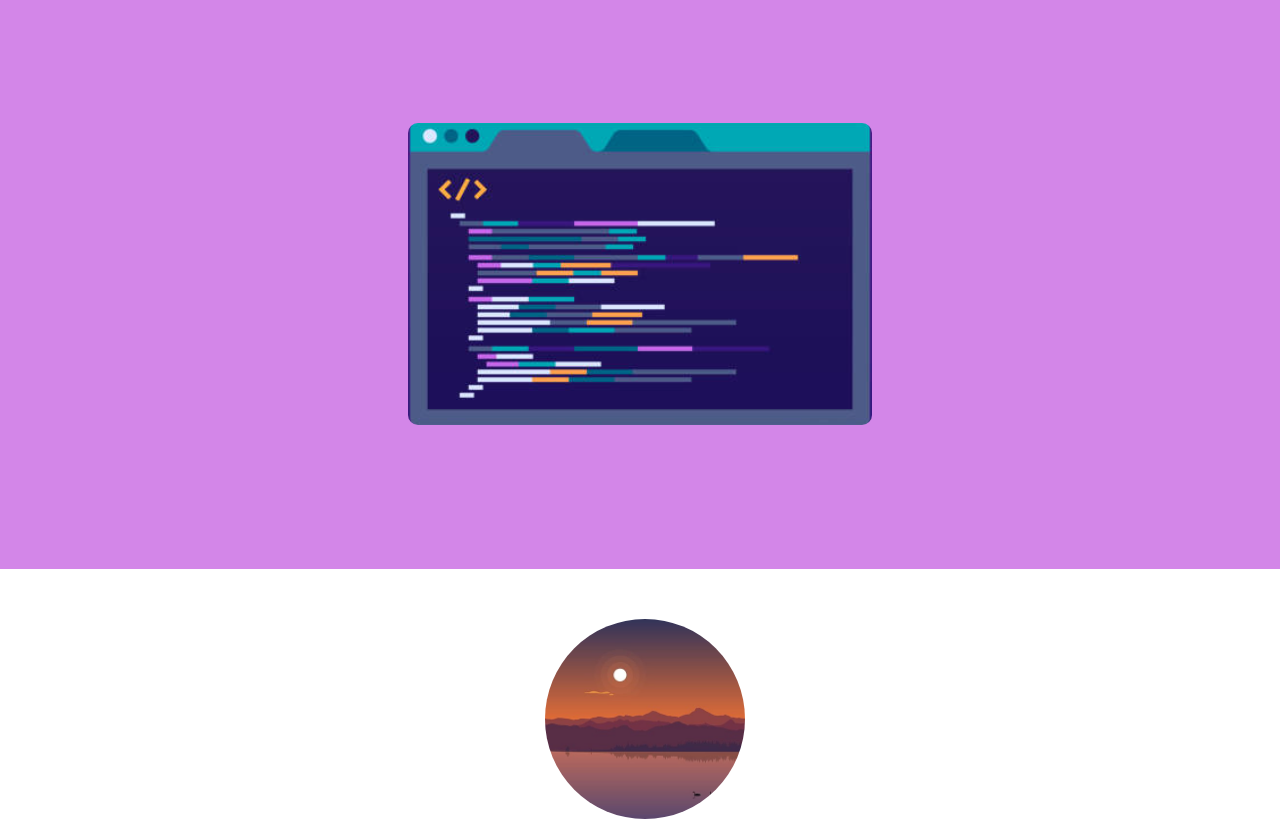
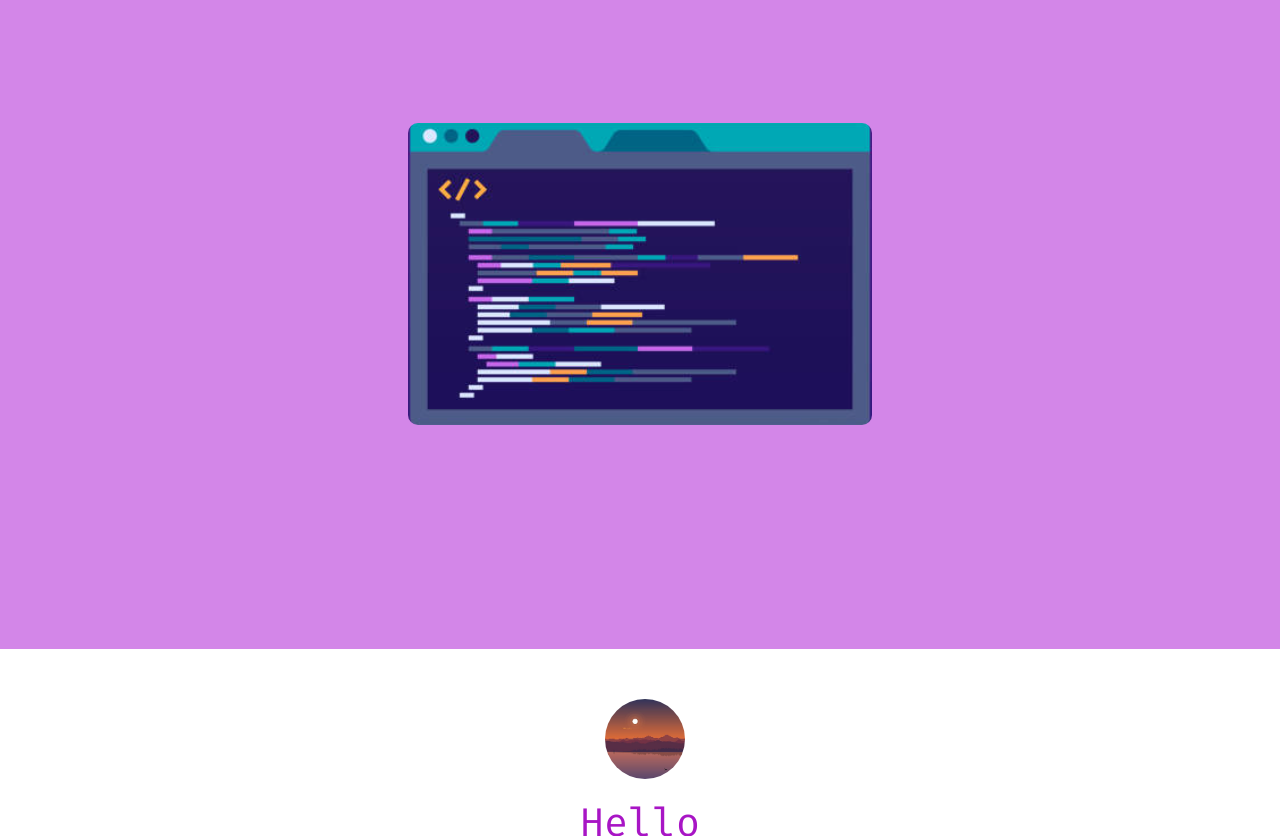
Before and after one commit to AtharvaCodes2004/Personal-Webpage, a plain HTML site: page index.html in a window 1280 px wide. Shown: the part 151-987 px from the top of the page. Drawn offline with nearby package versions, Linux system fonts and the light colour scheme.

Commit message:
Update style.css

```diff
--- a/style.css
+++ b/style.css
@@ -66,3 +66,11 @@ hr{
     padding-top: 30px;
     align-items: flex-start;
 }
+@media(min-width:400px) {
+    .top-container{
+        height: 100vh;
+    }
+    .profile>img{
+        height: 80px;
+    }
+}
```
